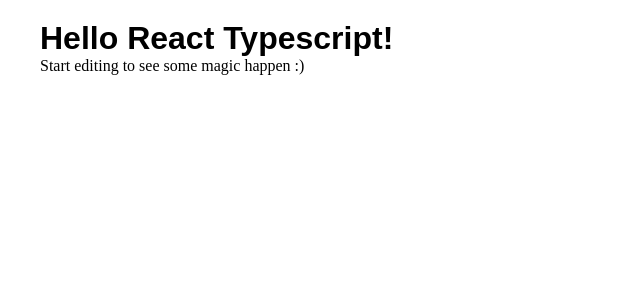
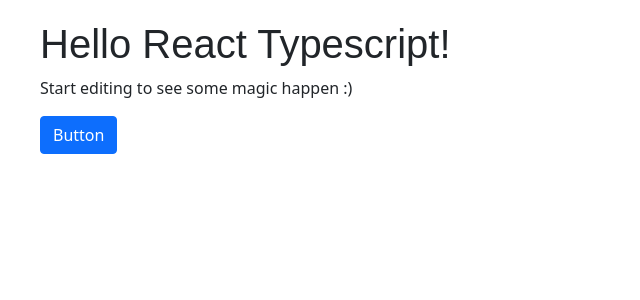
Before and after one commit to lightzane/learn-webpack-mini, a React app: page / in a window 1280 px wide. Shown: the top 300 px of the page, without its empty margins (0-640 px from the left). Built offline with nearby package versions, Linux system fonts and the light colour scheme.

Commit message:
correct readme to add jsx=react in tsconfig.json
add bootstrap and button calling a react method

```diff
--- a/src/App.tsx
+++ b/src/App.tsx
@@ -17,11 +17,16 @@
         };
     }
 
+    exampleClick(): void {
+        alert('this.state.name = ' + this.state.name);
+    }
+
     render() {
         return (
             <div>
                 <Hello name={this.state.name}></Hello>
                 <p>Start editing to see some magic happen :)</p>
+                <button className='btn btn-primary' onClick={() => this.exampleClick()}>Button</button>
             </div>
         );
     }
--- a/src/index.html
+++ b/src/index.html
@@ -5,6 +5,7 @@
         <meta http-equiv="X-UA-Compatible" content="IE=edge" />
         <meta name="viewport" content="width=device-width, initial-scale=1.0" />
         <title>React | Webpack Mini Demo</title>
+        <link href="https://cdn.jsdelivr.net/npm/bootstrap@5.0.2/dist/css/bootstrap.min.css" rel="stylesheet" integrity="sha384-EVSTQN3/azprG1Anm3QDgpJLIm9Nao0Yz1ztcQTwFspd3yD65VohhpuuCOmLASjC" crossorigin="anonymous">
     </head>
     <body>
         <div id="root"></div>
```
Also changed, not shown: 1 other file (tests, documents, lock files or other folders).
